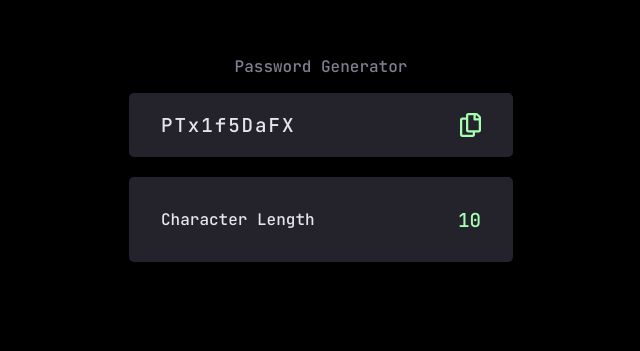
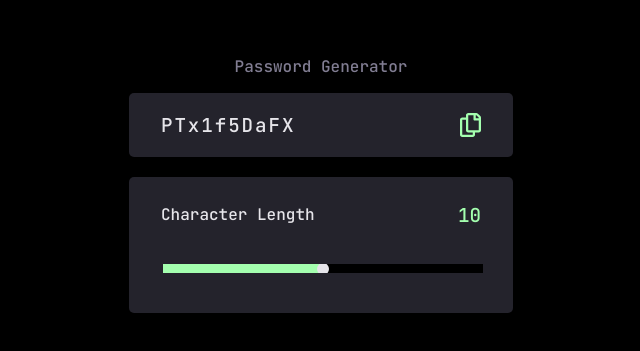
Before and after one commit to sajeell/password-generator, a React (Create React App) app: page / in a window 1280 px wide. Shown: the part 235-586 px from the top of the page, without its empty margins (319-959 px from the left). Built offline with nearby package versions, Linux system fonts and the light colour scheme.

Commit message:
:construction: Slider

```diff
--- a/src/component/Main.jsx
+++ b/src/component/Main.jsx
@@ -3,6 +3,7 @@
 
 import { useEffect, useState } from 'react'
 import clipBoardIcon from '../shared/icon/clipboard.svg'
+import Slider from '../shared/input/Slider'
 
 function Main() {
   const [password, setPassword] = useState('')
@@ -37,7 +38,9 @@
           <div
             className='tool-row'
             id='slider-row'
-          ></div>
+          >
+            <Slider />
+          </div>
           <div
             className='tool-row'
             id='radiogroups-wrapper'
--- a/src/shared/input/Slider.jsx
+++ b/src/shared/input/Slider.jsx
@@ -3,7 +3,10 @@
 function Slider() {
   return (
     <div className='slider-wrapper'>
-      <button className='button'>Click me</button>
+      <input
+        type='range'
+        id='character-length-slider'
+      />
     </div>
   )
 }
--- a/src/shared/style/main.css
+++ b/src/shared/style/main.css
@@ -67,6 +67,7 @@
   display: flex;
   align-items: center;
   justify-content: center;
+  flex-direction: column;
   background-color: var(--box-bg-color);
   padding: 0em 2em;
   border-radius: 5px;
@@ -75,8 +76,9 @@
 }
 
 .tool-row {
-  margin-top: 10px;
-  margin-bottom: 10px;
+  margin-top: 5px;
+  margin-bottom: 5px;
+  width: 100%;
 }
 
 #character-length-row {
@@ -95,6 +97,31 @@
   font-size: 1.2em;
 }
 
+#character-length-slider {
+  width: 100%;
+  overflow: hidden;
+  background-color: black;
+  overflow: hidden;
+  -webkit-appearance: none;
+}
+
+input[type='range']::-webkit-slider-runnable-track {
+  height: 10px;
+  -webkit-appearance: none;
+  color: var(--neon-green-color);
+  margin-top: -1px;
+}
+
+input[type='range']::-webkit-slider-thumb {
+  -webkit-appearance: none;
+  width: 12px;
+  height: 12px;
+  border-radius: 20px;
+  cursor: pointer;
+  background: var(--almost-white-color);
+  box-shadow: -85px 0 0 80px var(--neon-green-color);
+}
+
 /* Tools Box Style -> End */
 
 @media screen and (max-width: 1100px) {
```
